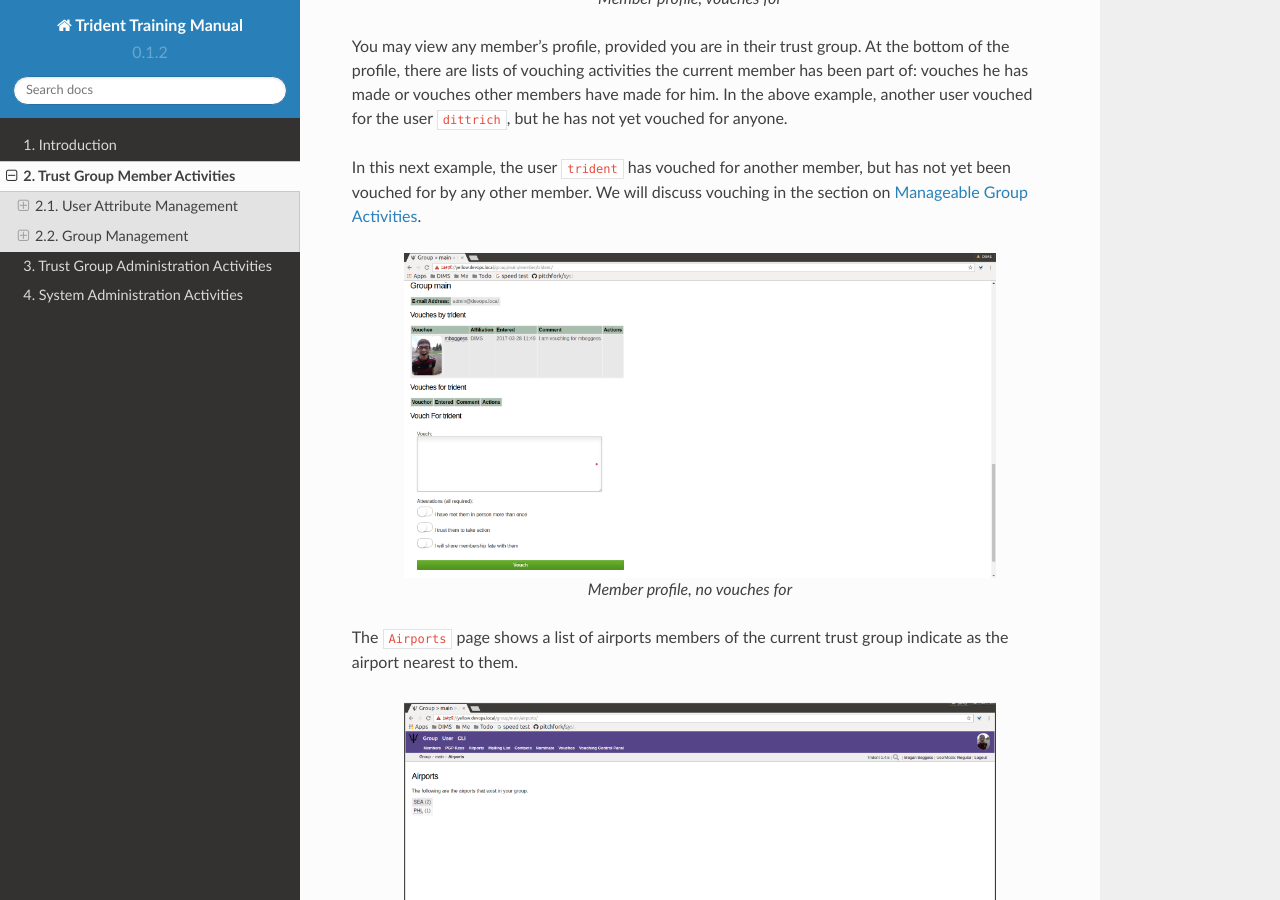
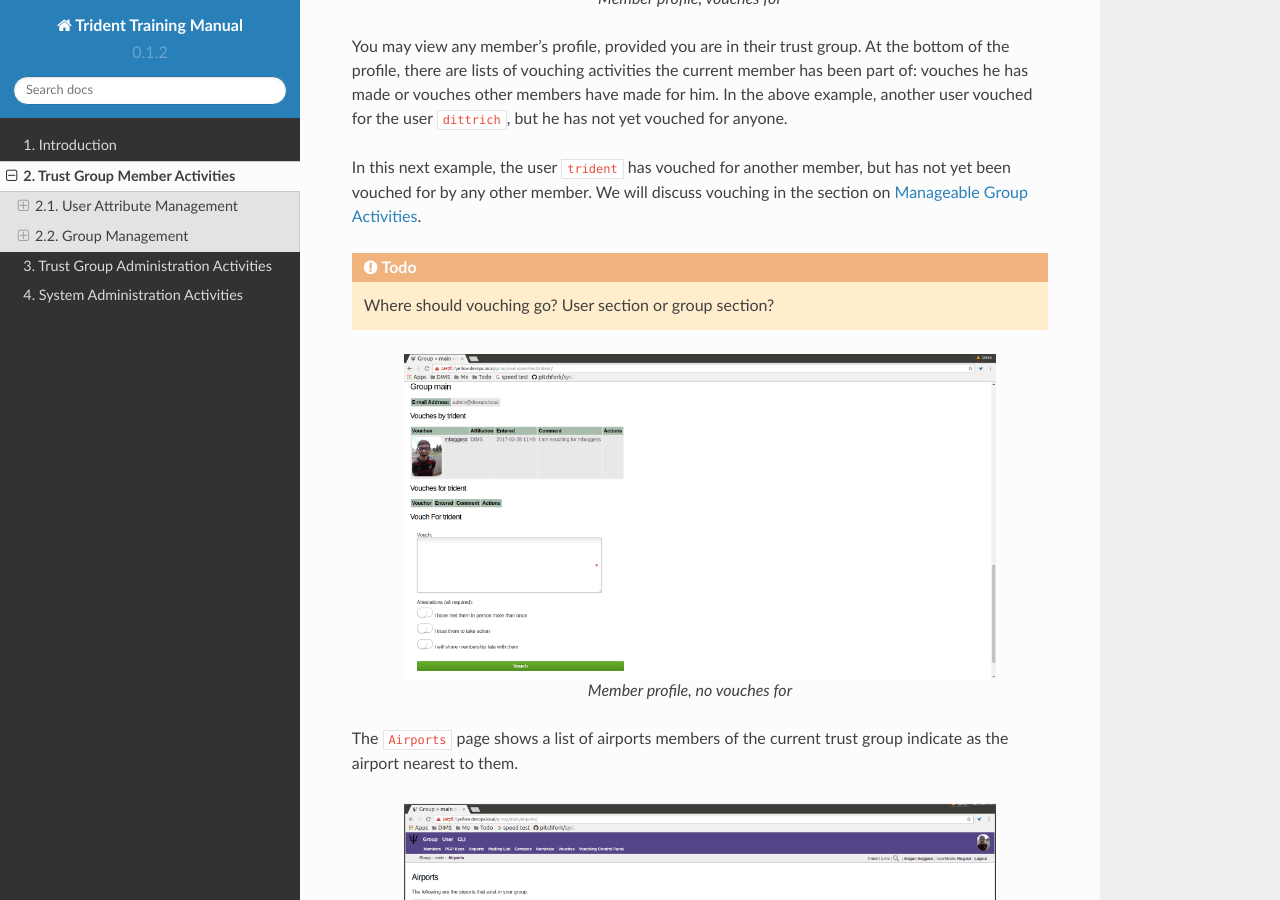
Before and after one commit to uw-dims/trident-training-manual, a Sphinx documentation site: the page built from docs/source/memberlifecycle.rst, in a window 1280 px wide and 900 px high, scrolled down 15046 px. Built offline with Sphinx 7.4.7 and the Read the Docs theme 2.0.0, drawn with Linux system fonts in a browser that asks for light colours; pages that are not in the unit, such as notebooks, are missing from menus; some of the changed lines change nothing that is shown.

Commit message:
Fix logic for including todos

```diff
--- a/docs/source/conf.py
+++ b/docs/source/conf.py
@@ -121,11 +121,11 @@ pygments_style = 'sphinx'
 #keep_warnings = False
 
 # If true, `todo` and `todoList` produce output, else they produce nothing.
-
-if not on_rtd and os.environ.get('INCLUDETODOS') == "True":
+# We don't want todos on ReadTheDocs.
+if on_rtd or os.environ.get('INCLUDETODOS') == "False":
+    todo_include_todos = False
+else:
     todo_include_todos = True
-else:
-    todo_include_todos = False
 
 # -- Options for HTML output -------------------------------------------
 
```
